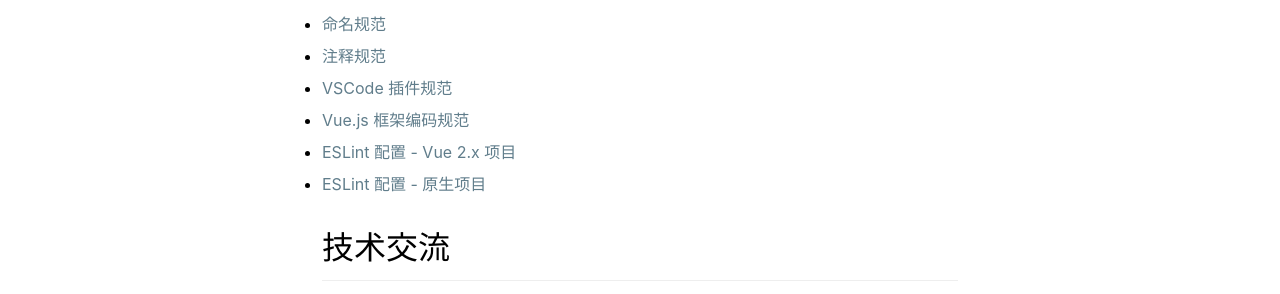
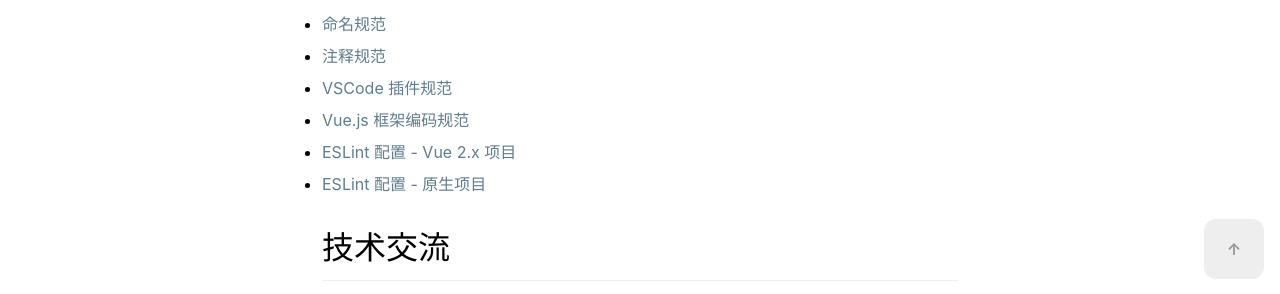
Before and after one commit to JSoon/vue-2.x-restricts, a website: page src/index.html in a window 1280 px wide. Shown: the part 505-799 px from the top of the page. Drawn offline with Linux system fonts and the light colour scheme.

Commit message:
新增回到顶部按钮

```diff
--- a/src/css/common.css
+++ b/src/css/common.css
@@ -15,3 +15,19 @@ body {
     Segoe UI, Arial, Roboto, 'PingFang SC', 'miui', 'Hiragino Sans GB', 'Microsoft Yahei',
     sans-serif;
 }
+
+.scroll-2-top {
+  position: fixed;
+  right: 1em;
+  bottom: 1em;
+  display: flex;
+  justify-content: center;
+  align-items: center;
+  width: 60px;
+  height: 60px;
+  border-radius: 12px;
+  background-color: #eee;
+  color: #999;
+  font-weight: bold;
+  cursor: pointer;
+}
--- a/src/index.html
+++ b/src/index.html
@@ -189,6 +189,8 @@
     </section>
   </main>
   <footer></footer>
+
+  <script src="./js/markdown.js"></script>
 </body>
 
 </html>
--- a/src/js/markdown.js
+++ b/src/js/markdown.js
@@ -1,7 +1,27 @@
-marked.setOptions({
+// highlight.js 配置
+if (window.marked) {
+  window.marked.setOptions({
     langPrefix: 'hljs ',
     highlight: function (code, language) {
       const validLanguage = hljs.getLanguage(language) ? language : 'plaintext';
       return hljs.highlight(validLanguage, code).value;
     },
   });
+}
+
+// 回到顶部
+(function () {
+  var ele = document.createElement('div');
+  ele.id = 'J_Scroll2Top';
+  ele.className = 'scroll-2-top';
+  ele.innerHTML = '↑';
+  ele.title = '回到顶部';
+  document.body.appendChild(ele);
+
+  ele.addEventListener('click', function () {
+    window.scrollTo({
+      top: 0,
+      behavior: 'smooth'
+    });
+  }, false);
+})();
```
Lines whose indentation alone changed are shown as unchanged.
